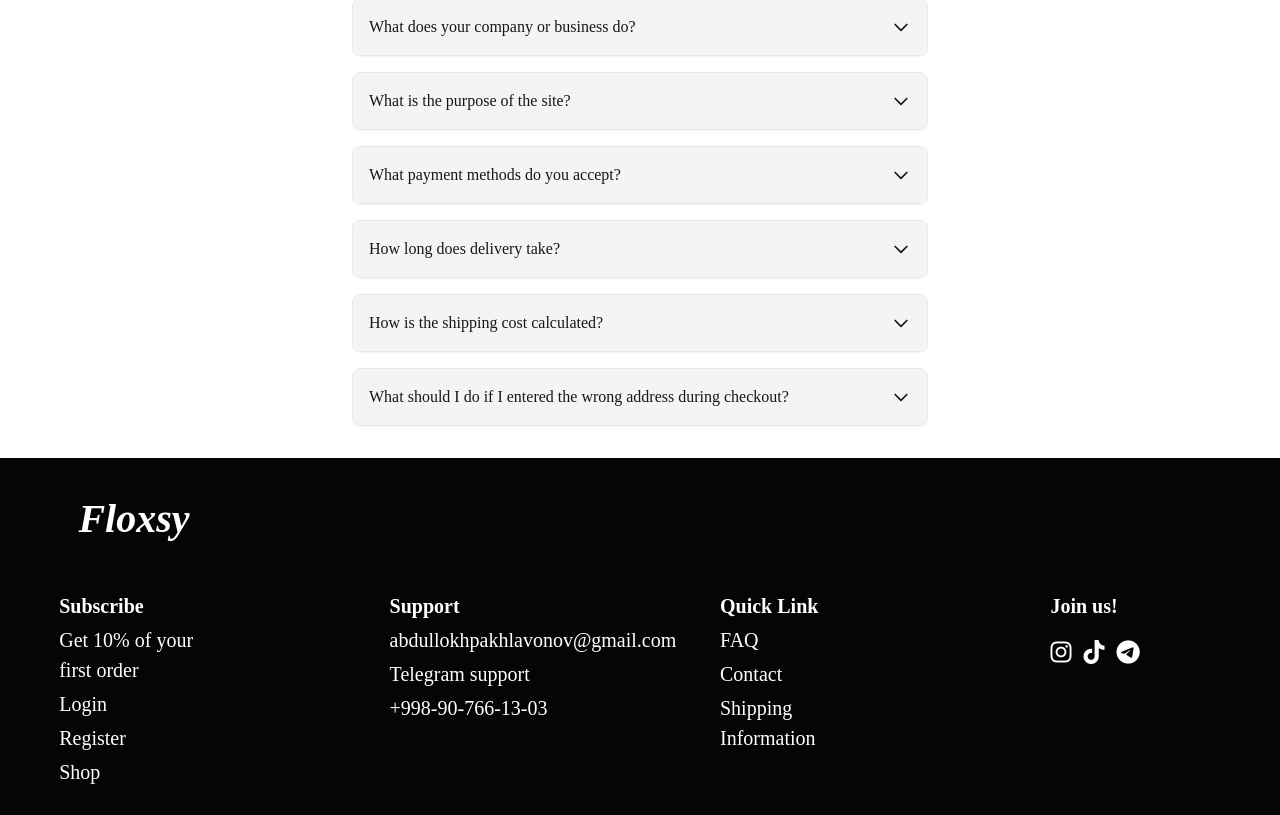
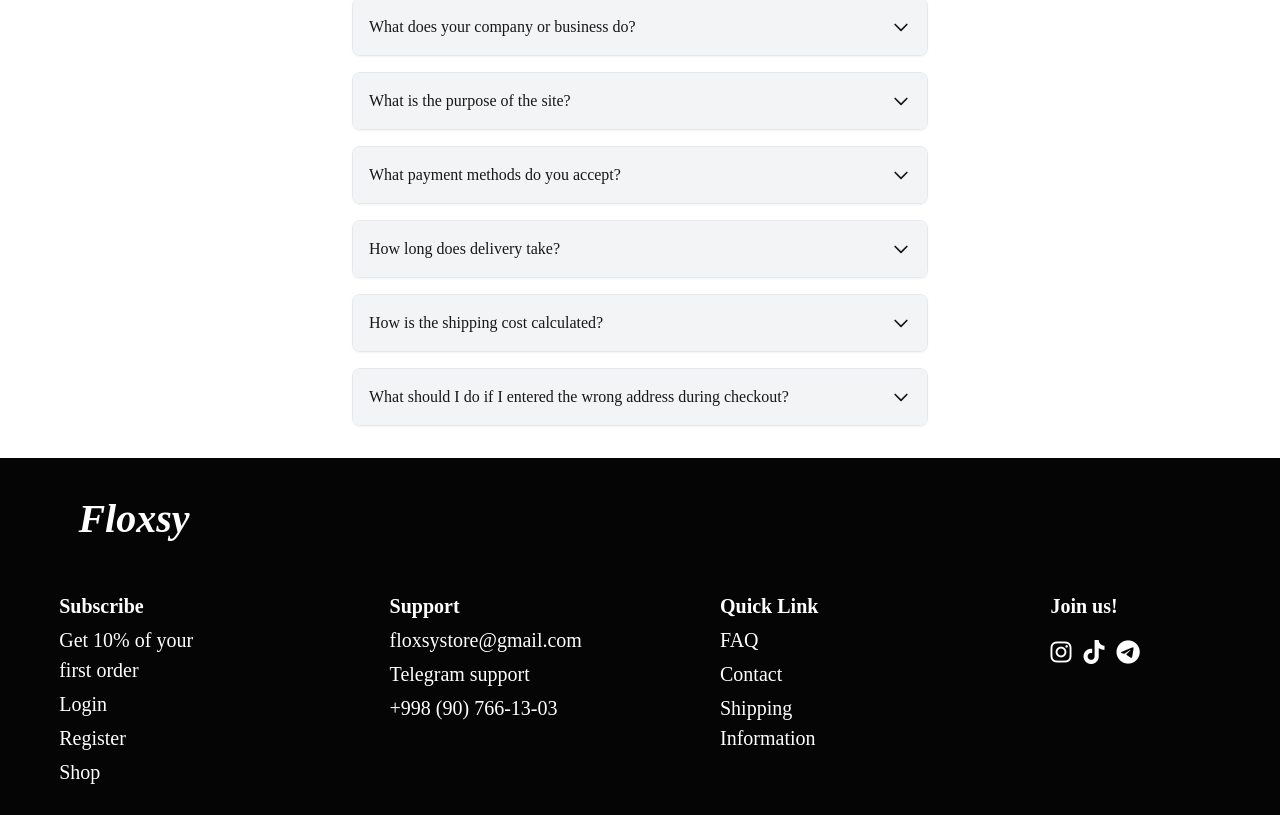
Before and after one commit to pakhlavonovv/qiziqarli-tovarlar, a Next.js app: page /faq in a window 1280 px wide. Shown: the part 261-1076 px from the top of the page. Built offline with nearby package versions, Linux system fonts and the light colour scheme.

Commit message:
changing

```diff
--- a/src/app/components/footer.jsx
+++ b/src/app/components/footer.jsx
@@ -17,9 +17,9 @@ const Footer = () => {
                 </div>
                 <div className="flex flex-col gap-1">
                     <Link href={'/'} className='font-bold text-white text-[12px] sm:text-[14px] md:text-[16px] lg:text-[18px] xl:text-[20px] transition-all hover:text-[#88A9C3]'>Support</Link>
-                    <Link target='_blank' href={'mailto:abdullokhpakhlavonov@gmail.com'} className='text-white text-[12px] sm:text-[14px] md:text-[16px] lg:text-[18px] xl:text-[20px] transition-all hover:text-[#88A9C3]'>abdullokhpakhlavonov@gmail.com</Link>
+                    <Link target='_blank' href={'mailto:floxsystore@gmail.com'} className='text-white text-[12px] sm:text-[14px] md:text-[16px] lg:text-[18px] xl:text-[20px] transition-all hover:text-[#88A9C3]'>floxsystore@gmail.com</Link>
                     <Link target='_blank' href={'https://t.me/pakhlavonov177'} className='text-white text-[12px] sm:text-[14px] md:text-[16px] lg:text-[18px] xl:text-[20px] transition-all hover:text-[#88A9C3]'>Telegram support</Link>
-                    <Link target='_blank' href={'tel:+998907661303'} className='text-white text-[12px] sm:text-[14px] md:text-[16px] lg:text-[18px] xl:text-[20px] transition-all hover:text-[#88A9C3]'>+998-90-766-13-03</Link>
+                    <Link target='_blank' href={'tel:+998907661303'} className='text-white text-[12px] sm:text-[14px] md:text-[16px] lg:text-[18px] xl:text-[20px] transition-all hover:text-[#88A9C3]'>+998 (90) 766-13-03</Link>
                 </div>
                 <div className="flex flex-col gap-1 ">
                     <Link href={'/'} className='font-bold text-white text-[12px] sm:text-[14px] md:text-[16px] lg:text-[18px] xl:text-[20px] transition-all hover:text-[#88A9C3]'>Quick Link</Link>
@@ -32,7 +32,7 @@ const Footer = () => {
                     <div className="flex gap-3">
                    <Link target='_blank' href={'https://www.instagram.com/floxsy.shop/'}> <i className="fa-brands fa-instagram text-white text-[9px] sm:text-[14px] md:text-[16px] lg:text-[18px] xl:text-[25px] transition-all hover:text-[#88A9C3] fa-xl"></i></Link>
                     <Link target='_blank' href={'/'}> <i className="fa-brands fa-tiktok text-white text-[9px] sm:text-[14px] md:text-[16px] lg:text-[18px] xl:text-[25px] transition-all hover:text-[#88A9C3] fa-xl"></i></Link>
-                   <Link target='_blank' href={'https://t.me/floxsy_shop'}> <i className="fa-brands fa-telegram text-white text-[9px] sm:text-[14px] md:text-[16px] lg:text-[18px] xl:text-[25px] transition-all hover:text-[#88A9C3] fa-xl"></i></Link>
+                   <Link target='_blank' href={'https://t.me/floxsy_store'}> <i className="fa-brands fa-telegram text-white text-[9px] sm:text-[14px] md:text-[16px] lg:text-[18px] xl:text-[25px] transition-all hover:text-[#88A9C3] fa-xl"></i></Link>
                     </div>
                 </div>
             </div>
```
